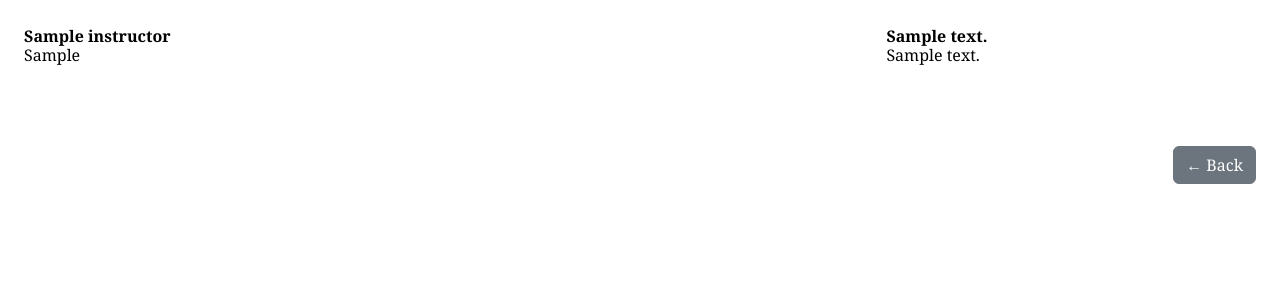
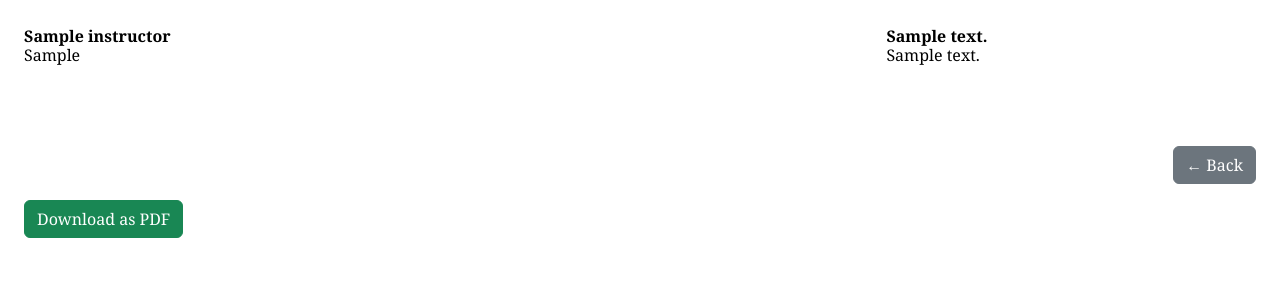
Before and after one commit to Galilel30/AutoTOSGen, a Flask app: template templates/result.html in a window 1280 px wide. Shown: the part 394-694 px from the top of the page. Run offline with Flask 3, Linux system fonts and the light colour scheme; the template is opened without the code that fills it: most values are stand-ins (such as "Sample title", 1, 10 or a date in 2020).

Commit message:
Add PDF export feature

```diff
--- a/app.py
+++ b/app.py
@@ -2,6 +2,8 @@
 
 from flask import Flask, render_template, request
 import pandas as pd
+from flask import make_response
+from weasyprint import HTML
 
 app = Flask(__name__)
 
@@ -25,6 +27,19 @@ def generate_tos():
     noted_by = request.form.get('noted_by')
     noted_by_designation = request.form.get('noted_by_designation')
     total_items = int(request.form.get('total_items'))
+
+@app.route('/download-pdf', methods=['POST'])
+def download_pdf():
+    from jinja2 import Template
+
+    rendered_html = request.form.get('html')
+
+    pdf = HTML(string=rendered_html).write_pdf()
+
+    response = make_response(pdf)
+    response.headers['Content-Type'] = 'application/pdf'
+    response.headers['Content-Disposition'] = 'attachment; filename=table_of_specifications.pdf'
+    return response
 
     # === Get topic data ===
     topics = request.form.getlist('topic[]')
--- a/templates/result.html
+++ b/templates/result.html
@@ -188,5 +188,17 @@
     <a href="/" class="btn btn-secondary">← Back</a>
   </div>
 
+  <form id="pdfForm" method="POST" action="/download-pdf">
+    <input type="hidden" name="html" id="pdf-html">
+    <button type="submit" class="btn btn-success mt-3" onclick="preparePDF()">Download as PDF</button>
+  </form>
+
+  <script>
+  function preparePDF() {
+    const html = document.documentElement.outerHTML;
+    document.getElementById('pdf-html').value = html;
+  }
+  </script>
+
 </body>
 </html>
```
